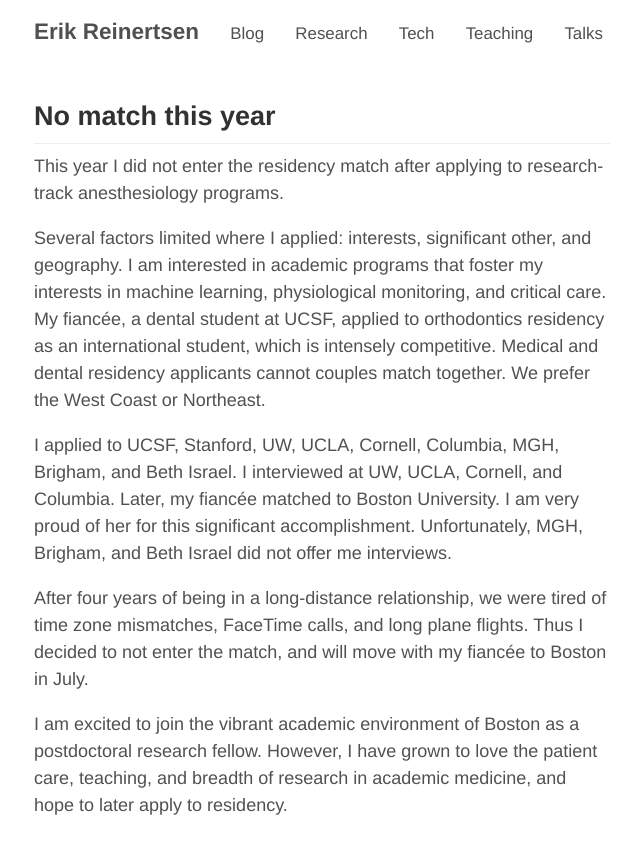
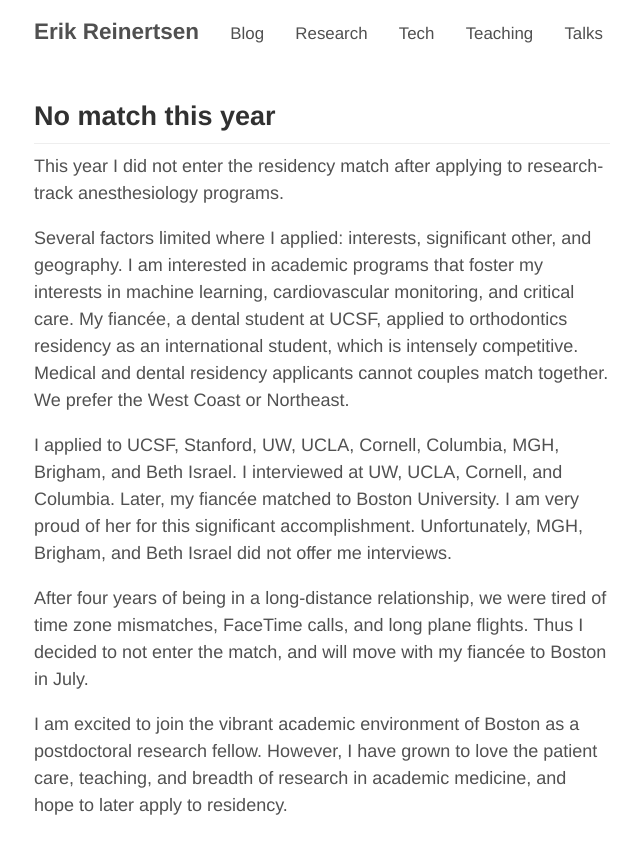
Before and after one commit to erikr/erikr.github.io, a Jekyll site: the page built from _posts/2019-02-21-no-match-this-year.md, in a window 1280 px wide. Shown: the top 854 px of the page, without its empty margins (318-958 px from the left). Built offline with Jekyll 4.4.1, drawn with Linux system fonts in a browser that asks for light colours; nearby versions of some CDN libraries; comment, search, counter and statistics services are not loaded.

Commit message:
changed physiological to cards

```diff
--- a/_posts/2019-02-21-no-match-this-year.md
+++ b/_posts/2019-02-21-no-match-this-year.md
@@ -6,7 +6,7 @@ tags: medicine
 
 This year I did not enter the residency match after applying to research-track anesthesiology programs.
 
-Several factors limited where I applied: interests, significant other, and geography. I am interested in academic programs that foster my interests in machine learning, physiological monitoring, and critical care. My fiancée, a dental student at UCSF, applied to orthodontics residency as an international student, which is intensely competitive. Medical and dental residency applicants cannot couples match together. We prefer the West Coast or Northeast.
+Several factors limited where I applied: interests, significant other, and geography. I am interested in academic programs that foster my interests in machine learning, cardiovascular monitoring, and critical care. My fiancée, a dental student at UCSF, applied to orthodontics residency as an international student, which is intensely competitive. Medical and dental residency applicants cannot couples match together. We prefer the West Coast or Northeast.
 
 I applied to UCSF, Stanford, UW, UCLA, Cornell, Columbia, MGH, Brigham, and Beth Israel. I interviewed at UW, UCLA, Cornell, and Columbia. Later, my fiancée matched to Boston University. I am very proud of her for this significant accomplishment. Unfortunately, MGH, Brigham, and Beth Israel did not offer me interviews.
 
```
Also changed, not shown: index.md (+1 -1 lines).
